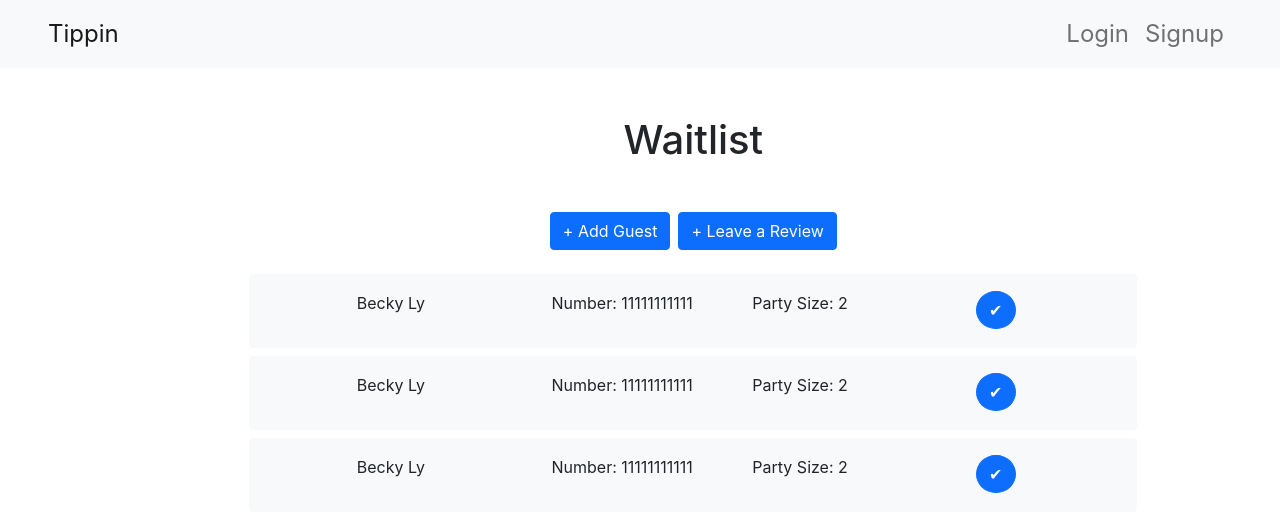
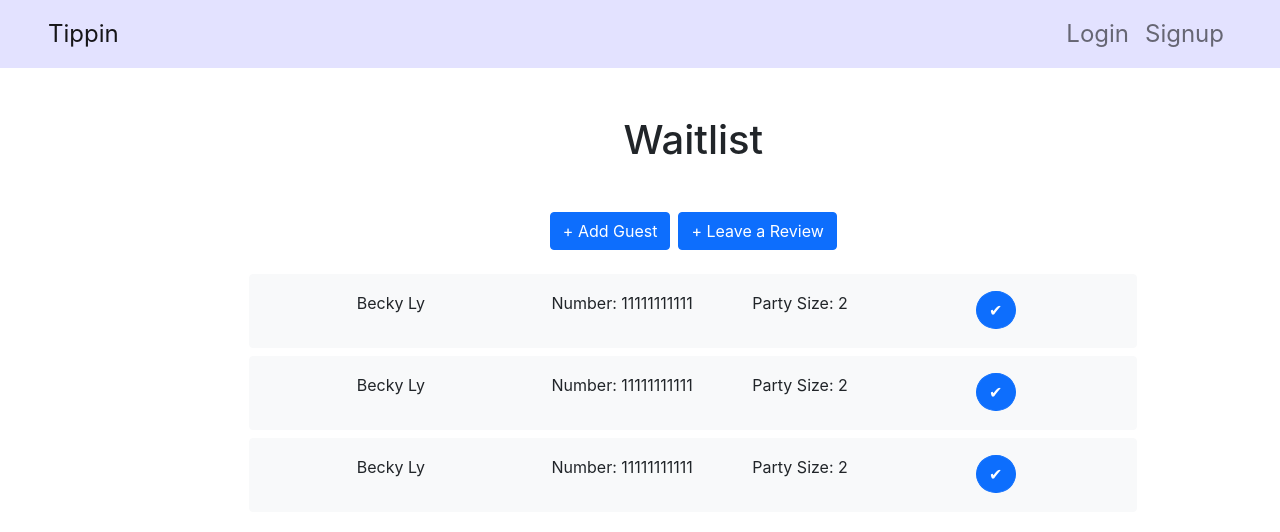
Before and after one commit to Ayoitsjason/Coursera_React, a React (Create React App) app in the folder confusion/: page / in a window 1280 px wide. Shown: the top 532 px of the page. Built offline with nearby package versions, Linux system fonts and the light colour scheme.

Commit message:
Added color pallete and changed nav bar color

```diff
--- a/confusion/src/components/layout/Navigation.css
+++ b/confusion/src/components/layout/Navigation.css
@@ -1,5 +1,6 @@
 .navbar {
   font-size: 1.5rem;
+  background-color: hsl(242.07, 100%, 94.31%);
 }
 
 .navbar a {
--- a/confusion/src/components/layout/Navigation.js
+++ b/confusion/src/components/layout/Navigation.js
@@ -31,7 +31,7 @@ const Navigation = (props) => {
           </Navbar.Collapse>
         </Navbar>
       ) : (
-        <Navbar bg="light" expand="lg">
+        <Navbar expand="lg">
           <Navbar.Brand as={Link} to="/" className="mx-5">
             Tippin
           </Navbar.Brand>
```
Also changed, not shown: confusion/src/Colors.css (added, +7 -0 lines).
